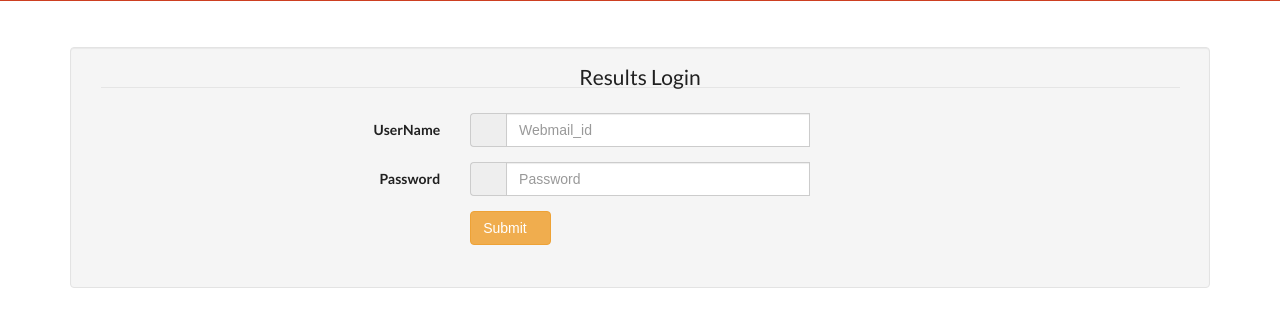
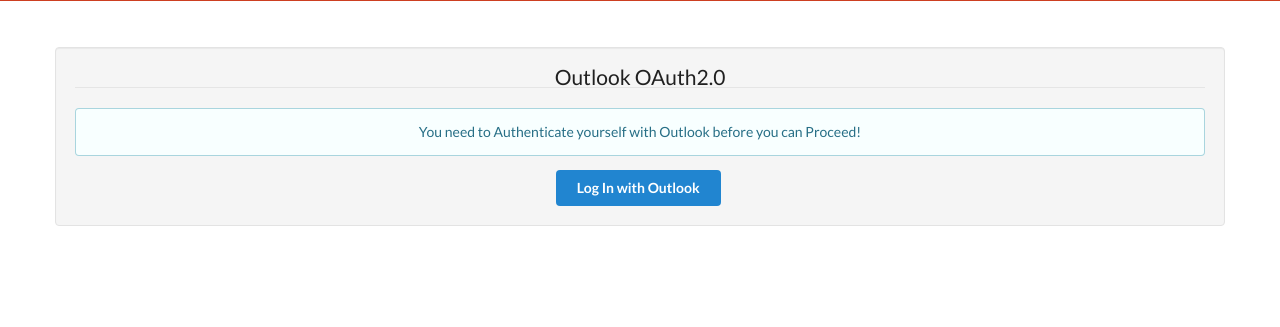
Before and after one commit to beingtmk/IITG_General_Elections, a Django app: template templates/results.html in a window 1280 px wide. Shown: the part 74-401 px from the top of the page. Run offline with Django 3.2, Linux system fonts and the light colour scheme; the template is opened without the code that fills it, so the values that code supplies are empty; some libraries are stand-ins or nearby versions; some web fonts are replaced.

Commit message:
working results

```diff
--- a/authentication/authhelper.py
+++ b/authentication/authhelper.py
@@ -33,7 +33,8 @@
     params = {'client_id': client_id,
               'redirect_uri': redirect_uri,
               'response_type': 'code',
-              'scope': ' '.join(str(i) for i in scopes)
+              'scope': ' '.join(str(i) for i in scopes),
+              'prompt': 'login'
               }
 
     signin_url = authorize_url.format(urlencode(params))
@@ -66,7 +67,7 @@
                  'redirect_uri': redirect_uri,
                  'scope': ' '.join(str(i) for i in scopes),
                  'client_id': client_id,
-                 'client_secret': client_secret
+                 'client_secret': client_secret,
                  }
 
     r = requests.post(token_url, data=post_data)
--- a/templates/results.html
+++ b/templates/results.html
@@ -45,7 +45,6 @@
   </div>
 </div>
 <br><br><br>
-
 {% if results_dict %}
 <center>
 <h1 class="ui header"><i class="chart line icon"></i>Results</h1>
@@ -84,56 +83,29 @@
 {%endfor%}
 </center>
 {%else%}
-<div class="container">
+<div class="container well">
+    <center>
+        <legend >Outlook OAuth2.0</legend>
 
-    <form class="well form-horizontal" action="/general_elections/results/" method="post"  id="contact_form">
-<fieldset>
+        <p class="ui message info">You need to Authenticate yourself with Outlook before you can Proceed!</p>
 
-<!-- Form Name -->
-<legend><center>Results Login</center></legend>
+        <a href={{sign_in_url}}>
+          <button class="ui primary button">Log In with Outlook</button>
+        </a>
+      </center>
 
-<!-- Text input-->
+</div><!-- /.container -->
+{%endif%}
 
-<div class="form-group">
-  <label class="col-md-4 control-label">UserName</label>
-  <div class="col-md-4 inputGroupContainer">
-  <div class="input-group">
-  <span class="input-group-addon"><i class="glyphicon glyphicon-user"></i></span>
-  <input name="webmail_username" placeholder="Webmail_id" class="form-control"  type="text" value="{{ ll_username }}">{% csrf_token %}
-    </div>
-  </div>
-</div>
-
-<!-- Text input-->
-
-<div class="form-group">
-  <label class="col-md-4 control-label" >Password</label>
-    <div class="col-md-4 inputGroupContainer">
-    <div class="input-group">
-  <span class="input-group-addon"><i class="glyphicon glyphicon-user"></i></span>
-  <input name="webmail_password" placeholder="Password" class="form-control"  type="password" value="{{ ll_password }}">{% csrf_token %}
-    </div>
-  </div>
-</div>
-
-<!-- Success message -->
-{% if error %}
-<div class="alert alert-success" role="alert" id="success_message" style="color:red">{{ error }}</div>
-{% endif %}
-
-<!-- Button -->
-<div class="form-group">
-  <label class="col-md-4 control-label"></label>
-  <div class="col-md-4">
-    <button type="submit" class="btn btn-warning" >Submit<span class="glyphicon glyphicon-send"></span></button>
-  </div>
-</div>
-
-</fieldset>
-</form>
-</div>
-    </div><!-- /.container -->
-    {%endif%}
+  {% if already_logged_in %}
+  <center>
+    <b>Already Logged In:</b>
+    {% for user in already_logged_in %}
+          {{user}} ,
+    {% endfor %}
+  </center>
+  <br><br>
+  {% endif %}
 
 <script>
 
```
Also changed, not shown: authentication/views.py (+17 -1 lines), general_elections/views/views_admin.py (+67 -42 lines), templates/login_top.html (+0 -9 lines), 2 other files.
